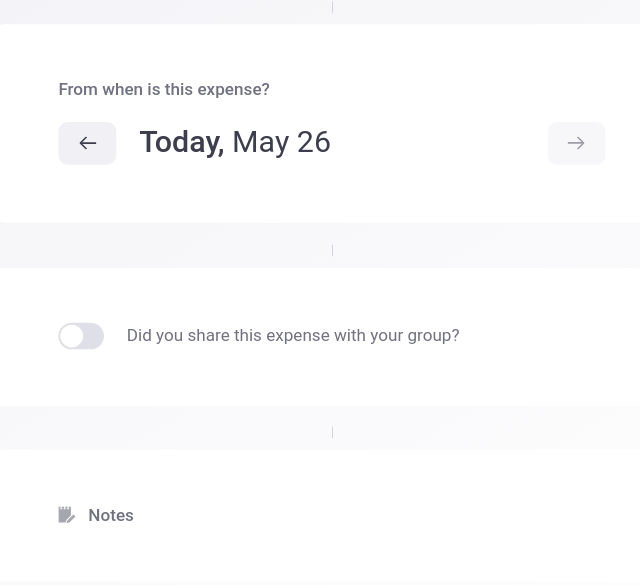
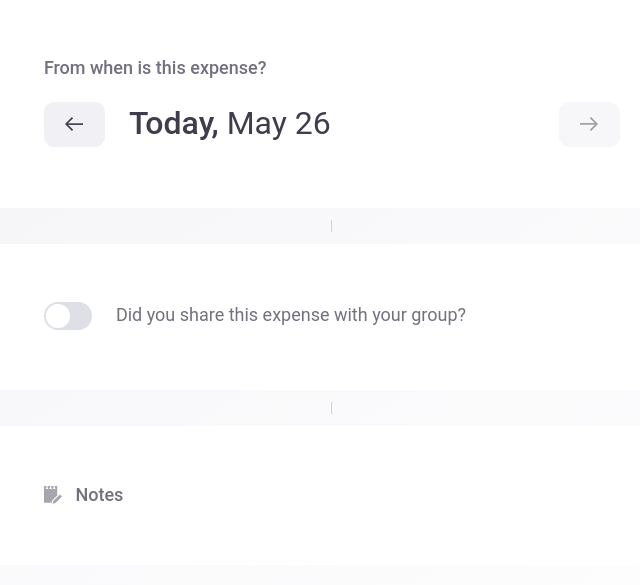
Before and after one commit to Edeltraudt/scontrino-frontend, a React (Create React App) app: page / in a window 1280 px wide. Shown: the part 815-1400 px from the top of the page, without its empty margins (352-992 px from the left). Built offline with nearby package versions, Linux system fonts and the light colour scheme.

Commit message:
Improve chained card structure and fix subsequent request chain

```diff
--- a/src/NewExpense/Fields/Category.js
+++ b/src/NewExpense/Fields/Category.js
@@ -18,7 +18,7 @@ export const CategoryField = ({ categories, selected, onChange }) => {
 
   return (
     <Row>
-      <Card pure chained>
+      <Card pure>
         {categories.map((category) => (
           <Category
             name="category"
--- a/src/NewExpense/Fields/Date.js
+++ b/src/NewExpense/Fields/Date.js
@@ -5,9 +5,9 @@ import { Form } from "./../../Forms";
 
 import { Datepicker } from "./../Datepicker";
 
-export const DateField = ({ date, onChange }) => {
+export const DateField = ({ success, loading, date, onChange }) => {
   return (
-    <Card chained>
+    <Card success={success} loading={loading}>
       <Label htmlFor="date" expand>
         {/* TODO: wording */}
         From when is this expense?
--- a/src/NewExpense/Fields/Group.js
+++ b/src/NewExpense/Fields/Group.js
@@ -3,12 +3,18 @@ import React, { useState } from "react";
 import { Card } from "./../../shared";
 import { Form, Range, Lightswitch } from "./../../Forms";
 
-export const GroupField = ({ onChange, sharing, ...props }) => {
+export const GroupField = ({
+  success,
+  loading,
+  onChange,
+  sharing,
+  ...props
+}) => {
   const [isSharing, setIsSharing] = useState(false);
   const [value, setValue] = useState(0);
 
   return (
-    <Card chained>
+    <Card success={success} loading={loading}>
       <Form.Row>
         <Lightswitch
           id="sharing"
--- a/src/NewExpense/Fields/Name.js
+++ b/src/NewExpense/Fields/Name.js
@@ -5,7 +5,7 @@ import { Input, Form } from "./../../Forms";
 
 export const NameField = ({ name, success, onChange }) => {
   return (
-    <Card chained success={success}>
+    <Card success={success}>
       <Label htmlFor="name" expand>
         What is this payment for?
       </Label>
--- a/src/NewExpense/Fields/Notes.js
+++ b/src/NewExpense/Fields/Notes.js
@@ -20,11 +20,11 @@ const TextareaWrap = styled.div`
     `}
 `;
 
-export const NotesField = ({ notes, onChange, ...props }) => {
+export const NotesField = ({ success, loading, notes, onChange, ...props }) => {
   const [showField, setShowField] = useState(false);
 
   return (
-    <Card chained>
+    <Card success={success} loading={loading}>
       <Label htmlFor="notes" onClick={(e) => setShowField(true)} expand>
         <NotesIcon />
         <span>Notes</span>
--- a/src/NewExpense/Fields/Status.js
+++ b/src/NewExpense/Fields/Status.js
@@ -53,7 +53,7 @@ export const StatusField = ({
   ...props
 }) => {
   return (
-    <Card pure chained>
+    <Card pure>
       <Wrap>
         <StatusLoader active={isLoading} />
 
--- a/src/NewExpense/Form/index.js
+++ b/src/NewExpense/Form/index.js
@@ -11,12 +11,24 @@ const Wrap = styled.div`
 `;
 
 const Field = styled.div`
-  transition: transform 0.3s ease;
-  transform: scale(0.95);
+  position: relative;
 
-  ${({ active }) => active && `
-    transform: scale(1);
+  ${({ plain }) =>
+    !plain &&
+    `
+      &:not(:first-child)::before {
+        background: ${colors.border};
+        bottom: 100%;
+        content: "";
+        display: block;
+        height: 0.75rem;
+        margin: 0.75rem auto;
+        width: 1px;
+      }`}
 
+  ${({ active }) =>
+    active &&
+    `
       ${CardBox} {
         box-shadow: 0 4px 48px -12px ${transparentize(0.9, colors.text)},
           0 2px 8px -1px ${transparentize(0.96, colors.text)};
@@ -34,7 +46,7 @@ export const Form = ({ children }) => {
 
   useEffect(() => {
     isMounted.current = true;
-    scrollToElement(0);
+    scrollToElement(4);
   }, []);
 
   const handleFocusChange = (id) => {
@@ -65,10 +77,14 @@ export const Form = ({ children }) => {
   return (
     <Wrap ref={wrapRef}>
       {children &&
-        React.Children.map(children, (child, id) => (
+        React.Children.map(children, (child, id) => {
+          const active = !child.props.disabled && activeField === id;
+
+          return (
             <Field
               data-id={id}
-            active={!child.props.disabled && activeField === id}
+              active={active}
+              plain={child.type.name === undefined}
               key={id}
               ref={addRef}
             >
@@ -76,11 +92,12 @@ export const Form = ({ children }) => {
                 child
               ) : (
                 <FocusWithin onFocus={(event) => handleFocusChange(id)}>
-                {React.cloneElement(child, { first: id === 0 })}
+                  {React.cloneElement(child, { active })}
                 </FocusWithin>
               )}
             </Field>
-        ))}
+          );
+        })}
     </Wrap>
   );
 };
--- a/src/NewExpense/index.js
+++ b/src/NewExpense/index.js
@@ -1,4 +1,4 @@
-import React, { useState, useRef } from "react";
+import React, { useState, useRef, useEffect } from "react";
 import styled from "styled-components";
 
 import { Title, Button } from "./../shared";
@@ -76,15 +76,17 @@ const categories = [
 export const NewExpenseView = ({ props }) => {
   const formRef = useRef();
 
-  const requestDelay = 750;
+  const requestDelay = 400;
 
   const [isLoading, setIsLoading] = useState(false);
   const [success, setSuccess] = useState(false);
   const [error, setError] = useState("");
   const [id, setId] = useState(null);
+  const [optionalLoading, setOptionalLoading] = useState({});
+  const [optionalSuccesses, setOptionalSuccesses] = useState({});
 
-  let requiredTimeout = null;
-  let extraTimeout = null;
+  let requiredTimeout = useRef(null);
+  let extraTimeout = useRef(null);
 
   const [cost, setCost] = useState("");
   const [category, setCategory] = useState(categories[0].label.toLowerCase());
@@ -101,7 +103,7 @@ export const NewExpenseView = ({ props }) => {
     currency,
     category,
     // TODO: remove string modifications once API allows non-lowercase
-    name: name.toLowerCase().replace(" ", ""),
+    name: name,
     date: date.toISOString().slice(0, 10),
     sharing,
     notes,
@@ -113,6 +115,14 @@ export const NewExpenseView = ({ props }) => {
     setCategory(categories[0].label.toLowerCase());
     setDate(new Date());
   };
+
+  useEffect(() => {
+    setOptionalSuccesses({
+      date: false,
+      sharing: false,
+      notes: false,
+    });
+  }, []);
 
   const handleSuccess = (res) => {
     window.setTimeout(() => {
@@ -142,13 +152,21 @@ export const NewExpenseView = ({ props }) => {
       .catch(handleError);
   };
 
-  const handleUpdate = () => {
+  const handleUpdate = (inputId) => {
+    const id = 33;
+    window.clearTimeout(extraTimeout.current);
+
     if (id) {
-      window.clearTimeout(extraTimeout);
-      extraTimeout = window.setTimeout(() => {
+      setOptionalLoading({ ...optionalSuccesses, [inputId]: true });
+      setOptionalSuccesses({ ...optionalSuccesses, [inputId]: false });
+
+      extraTimeout.current = window.setTimeout(() => {
         api
           .put(`/expenses/${id}`, getBody())
-          .then(handleSuccess)
+          .then((res) => {
+            setOptionalLoading({ ...optionalSuccesses, [inputId]: false });
+            setOptionalSuccesses({ ...optionalSuccesses, [inputId]: true });
+          })
           .catch(handleError);
       }, requestDelay);
     }
@@ -170,7 +188,9 @@ export const NewExpenseView = ({ props }) => {
 
   return (
     <FormWrap ref={formRef}>
-      <FormHeadline>New Expense</FormHeadline>
+      <div>
+        <FormHeadline>New Expense</FormHeadline>
+      </div>
       <Form>
         <ExpenseField
           onExpenseChange={(value) => {
@@ -194,8 +214,11 @@ export const NewExpenseView = ({ props }) => {
           name={name}
           onChange={(value) => {
             name = value;
-            window.clearInterval(requiredTimeout);
-            requiredTimeout = window.setTimeout(handleSubmit, requestDelay);
+            window.clearInterval(requiredTimeout.current);
+            requiredTimeout.current = window.setTimeout(
+              handleSubmit,
+              requestDelay
+            );
           }}
           success={success}
         />
@@ -207,29 +230,34 @@ export const NewExpenseView = ({ props }) => {
           disabled
         />
 
-        {/* TODO: send patch-requests for each modification */}
         <DateField
           date={date}
           onChange={(value) => {
             setDate(value);
-            handleUpdate();
+            handleUpdate("date");
           }}
+          success={optionalSuccesses["date"]}
+          loading={optionalLoading["date"]}
         />
 
         <GroupField
           sharing={sharing}
           onChange={(value) => {
             sharing = parseFloat(value);
-            handleUpdate();
+            handleUpdate("sharing");
           }}
+          success={optionalSuccesses["sharing"]}
+          loading={optionalLoading["sharing"]}
         />
 
         <NotesField
           notes={notes}
           onChange={(value) => {
             notes = value;
-            handleUpdate();
+            handleUpdate("notes");
           }}
+          success={optionalSuccesses["notes"]}
+          loading={optionalLoading["notes"]}
         />
 
         <ButtonWrap>
--- a/src/shared/Card/index.js
+++ b/src/shared/Card/index.js
@@ -1,7 +1,8 @@
 import React from "react";
 import styled from "styled-components";
+import { mix } from "polished";
 
-import { base, colors } from "./../../theme";
+import { base, colors, animations } from "./../../theme";
 
 export const CardBox = styled.div`
   background: ${colors.background};
@@ -13,25 +14,6 @@ export const CardBox = styled.div`
   will-change: box-shadow;
   width: 100%;
 
-  ${({ chained, first }) =>
-    (chained && !first) &&
-    `
-      margin-bottom: ${0.75 * 3}rem;
-      margin-top: 0.75rem;
-
-      &::before {
-        background: ${colors.border};
-        bottom: 100%;
-        content: '';
-        display: block;
-        height: 0.75rem;
-        left: 50%;
-        margin: 0 0 0.75rem;
-        position: absolute;
-        width: 1px;
-      }
-    `}
-
   /* Flat card just serves as a wrapper */
   ${({ pure }) =>
     pure &&
@@ -40,38 +22,79 @@ export const CardBox = styled.div`
       box-shadow: none !important;
       display: flex;
       flex-flow: row wrap;
-      margin-bottom: ${0.75 * 3 + 0.25}rem;
       padding: 0;
     `}
 `;
 
-const SuccessIcon = styled.span`
+const Icon = styled.span`
+  animation: ${animations.rotate} 0.75s linear infinite;
   background: ${colors.success};
   border-radius: 50%;
+  border: 0.075em solid ${mix(0.8, colors.successInvert, colors.success)};
+  border-left-color: ${colors.success};
+  box-sizing: content-box;
   color: ${colors.successInvert};
   display: flex;
-  font-size: 2rem;
+  font-size: 1.75rem;
   height: 1em;
+  opacity: 0;
   position: absolute;
   right: 1rem;
   top: 1rem;
+  transition: 0.15s ease;
+  transition-property: border-color, opacity, visibility;
+  visibility: hidden;
   width: 1em;
 
   &::before {
+    background: currentColor;
+    border-radius: inherit;
     content: "";
+    height: 100%;
+    position: absolute;
+    transition: transform 0.2s ease;
+    width: 100%;
+  }
+
+  &::after {
     border-bottom: 0.075em solid;
     border-left: 0.075em solid;
+    content: "";
+    content: "";
     height: 0.15em;
+    margin: auto;
+    position: relative;
     transform: translateY(-1px) rotate(-45deg);
-    content: "";
-    margin: auto;
     width: 0.4em;
   }
+
+  ${({ visible }) => visible && `
+      opacity: 1;
+      visibility: visible;
+    `}
+
+  ${({ success }) =>
+    success &&
+    `
+      animation: none;
+      border-color: ${colors.success};
+
+      &::before {
+        transform: scale(0);
+      }
+    `}
 `;
 
-export const Card = ({ active, chained, pure, first, success, children }) => (
-  <CardBox active={active} chained={chained} pure={pure} first={first}>
+export const Card = ({
+  active,
+  pure,
+  first,
+  success,
+  loading,
+  children,
+}) => (
+  <CardBox active={active} pure={pure}>
     {children}
-    {success && <SuccessIcon />}
+    <Icon success={success} visible={loading || success} />
   </CardBox>
 );
```
Also changed, not shown: src/NewExpense/Fields/Expense.js (+6 -3 lines). Lines whose indentation alone changed are shown as unchanged.
